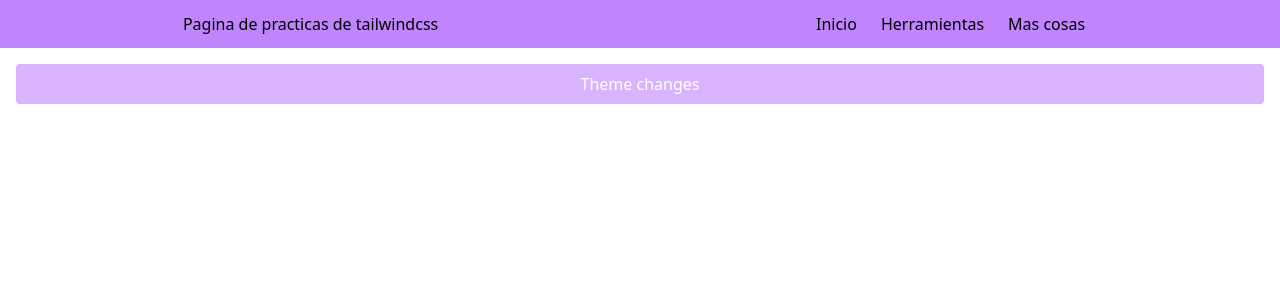
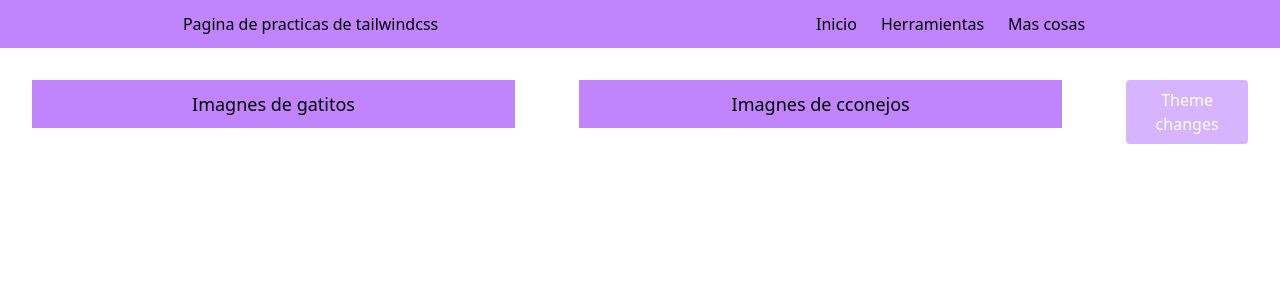
Before and after one commit to fiorella-yumi-diaz/practices, a React (Vite) app: page / in a window 1280 px wide. Shown: the top 300 px of the page. Built offline with nearby package versions, Linux system fonts and the light colour scheme.

Commit message:
encabezados

```diff
--- a/src/App.jsx
+++ b/src/App.jsx
@@ -30,8 +30,15 @@
           <div className="px-3	py-3 hover:bg-purple-600 rounded dark:hover:bg-purple-600 ">Mas cosas</div>
         </nav>
       </header>
-            <button className="px-4 py-2 inline-block bg-purple-300 rounded m-4 text-white	hover:bg-purple-400 dark:bg-purple-600 dark:hover:bg-purple-300"
+      <main className="flex ">
+        <div className="w-2/4	h-12	bg-purple-400 m-8	flex items-center  justify-center text-lg">Imagnes de gatitos</div>
+        <div className="w-2/4	h-12	bg-purple-400 m-8	flex items-center  justify-center text-lg">Imagnes de cconejos</div>
+
+
+        <button className="px-4 py-2 inline-block bg-purple-300 rounded m-8	 text-white	hover:bg-purple-400 dark:bg-purple-600 dark:hover:bg-purple-300"
             onClick={handleChangeTheme}>Theme changes</button>
+      </main>
+
 
     </div>
   )
```
